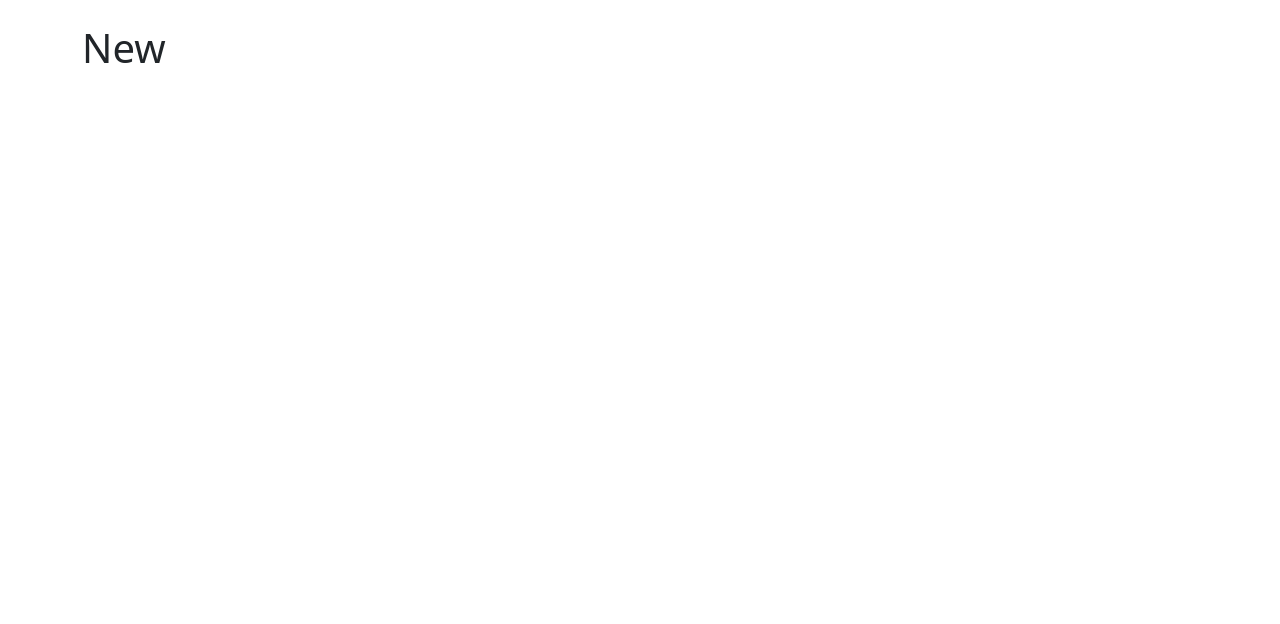
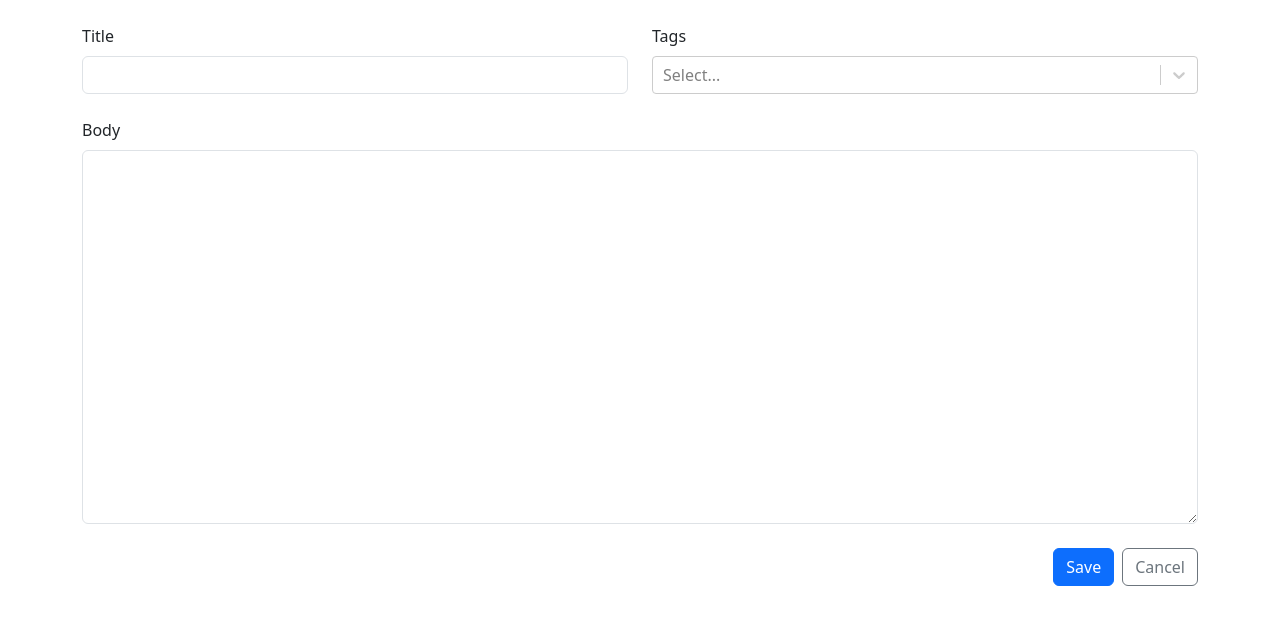
Before and after one commit to Ali-Nayebi/note-app, a React (Vite) app in the folder note app/: page /new in a window 1280 px wide. Shown: the top 624 px of the page. Built offline with nearby package versions, Linux system fonts and the light colour scheme.

Commit message:
new form format

```diff
--- a/note app/package.json
+++ b/note app/package.json
@@ -14,7 +14,8 @@
     "react": "^18.2.0",
     "react-bootstrap": "^2.8.0",
     "react-dom": "^18.2.0",
-    "react-router-dom": "^6.16.0"
+    "react-router-dom": "^6.16.0",
+    "react-select": "^5.7.5"
   },
   "devDependencies": {
     "@types/react": "^18.2.15",
--- a/note app/src/App.tsx
+++ b/note app/src/App.tsx
@@ -1,13 +1,14 @@
 import "bootstrap/dist/css/bootstrap.min.css";
 import { Container } from "react-bootstrap";
 import { Routes, Route, Navigate } from "react-router-dom";
+import { NewNote } from "./NewNote";
 
 function App() {
   return (
     <Container className="my-4">
       <Routes>
         <Route path="/" element={<h1>Home</h1>} />
-        <Route path="/new" element={<h1>New</h1>} />
+        <Route path="/new" element={<NewNote />} />
         <Route path="/:id">
           <Route index element={<h1>Show</h1>} />
           <Route path="edit" element={<h1>Edit</h1>} />
--- /dev/null
+++ b/note app/src/NewNote.tsx
@@ -0,0 +1,43 @@
+import { useRef } from 'react';
+import { Button, Col, Form, Row, Stack } from 'react-bootstrap';
+import { Link } from 'react-router-dom';
+import CreatableReactSelect from 'react-select/creatable';
+
+export function NewNote() {
+  const titleRef = useRef<HTMLInputElement>(null);
+  const markdownRef = useRef<HTMLTextAreaElement>(null);
+  return (
+    <Form>
+      <Stack gap={4}>
+        <Row>
+          <Col>
+            <Form.Group controlId="title">
+              <Form.Label>Title</Form.Label>
+              <Form.Control ref={titleRef} required />
+            </Form.Group>
+          </Col>
+          <Col>
+            <Form.Group controlId="tags">
+              <Form.Label>Tags</Form.Label>
+              <CreatableReactSelect isMulti />
+            </Form.Group>
+          </Col>
+        </Row>
+        <Form.Group controlId="markdown">
+          <Form.Label>Body</Form.Label>
+          <Form.Control required as="textarea" ref={markdownRef} rows={15} />
+        </Form.Group>
+        <Stack direction="horizontal" gap={2} className="justify-content-end">
+          <Button type="submit" variant="primary">
+            Save
+          </Button>
+          <Link to="..">
+            <Button type="submit" variant="outline-secondary">
+              Cancel
+            </Button>
+          </Link>
+        </Stack>
+      </Stack>
+    </Form>
+  );
+}
```
Also changed, not shown: 1 other file (tests, documents, lock files or other folders).
